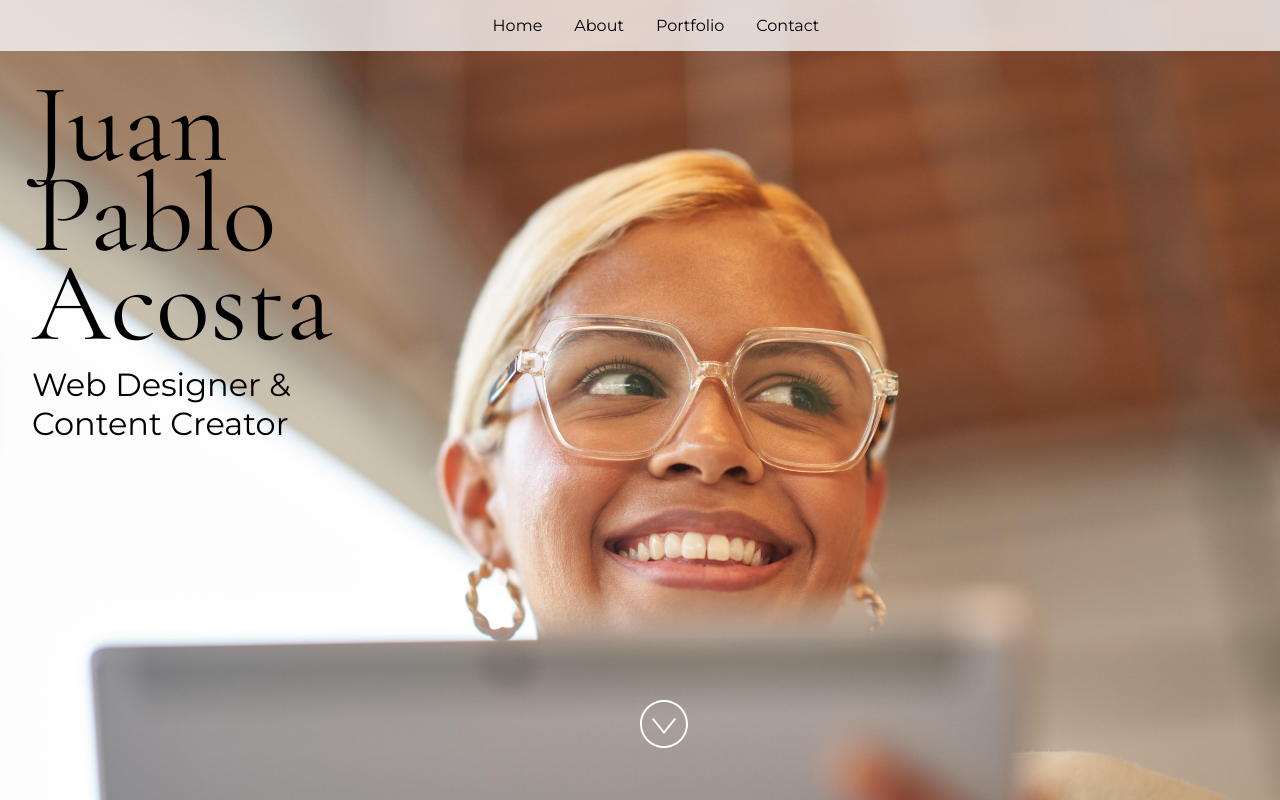
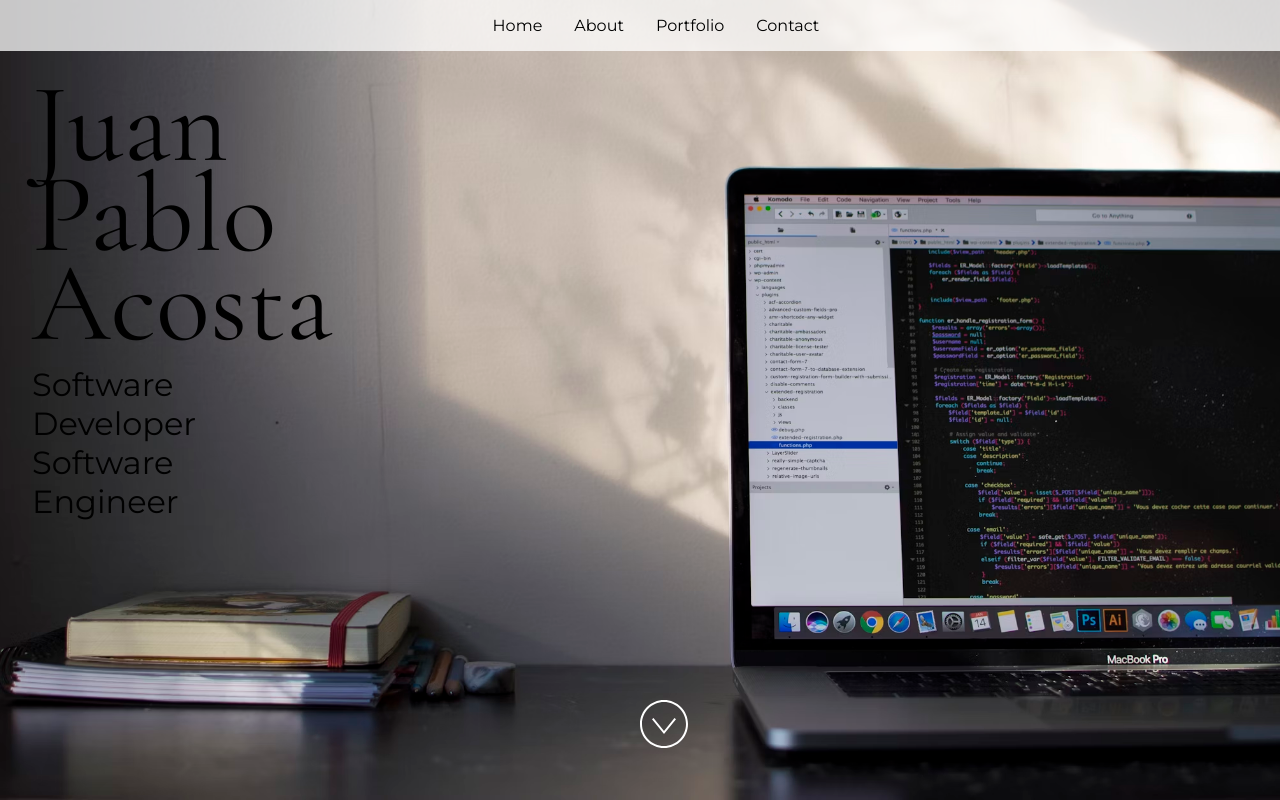
Before and after one commit to JPablo67/PortfolioWebsite, a React (Vite) app: page / in a window 1280 px wide. Built offline with nearby package versions, Linux system fonts and the light colour scheme.

Commit message:
Backfground

```diff
--- a/src/App.jsx
+++ b/src/App.jsx
@@ -25,14 +25,14 @@ import "./styles.css";
  */
 const siteProps = {
   name: "Juan Pablo Acosta",
-  title: "Web Designer & Content Creator",
-  email: "alex@example.com",
-  gitHub: "microsoft",
-  instagram: "microsoft",
-  linkedIn: "satyanadella",
+  title: "Software Developer Software Engineer",
+  email: "acostapablose@gmail.com",
+  gitHub: "https://github.com/JPablo67",
+  instagram: "",
+  linkedIn: "https://www.linkedin.com/in/juan-pablo-acosta-91a521195/",
   medium: "",
-  twitter: "microsoft",
-  youTube: "Code",
+  twitter: "",
+  youTube: "",
 };
 
 const primaryColor = "#4E567E";
--- a/src/Components/Home.jsx
+++ b/src/Components/Home.jsx
@@ -20,7 +20,7 @@ import PropTypes from "prop-types";
  * Need an image? Check out https://unsplash.com to download a photo you
  * freely use on your site.
  */
-import image from "../images/woman-with-tablet.jpg";
+import image from "../images/background.avif";
 
 const imageAltText = "Adult female in office setting leaning against a glass wall while holding a platinum Microsoft Surface Pro 7 in tablet mode preparing to write with Microsoft Surface Pen";
 
```
Also changed, not shown: src/images/background.avif (added).
